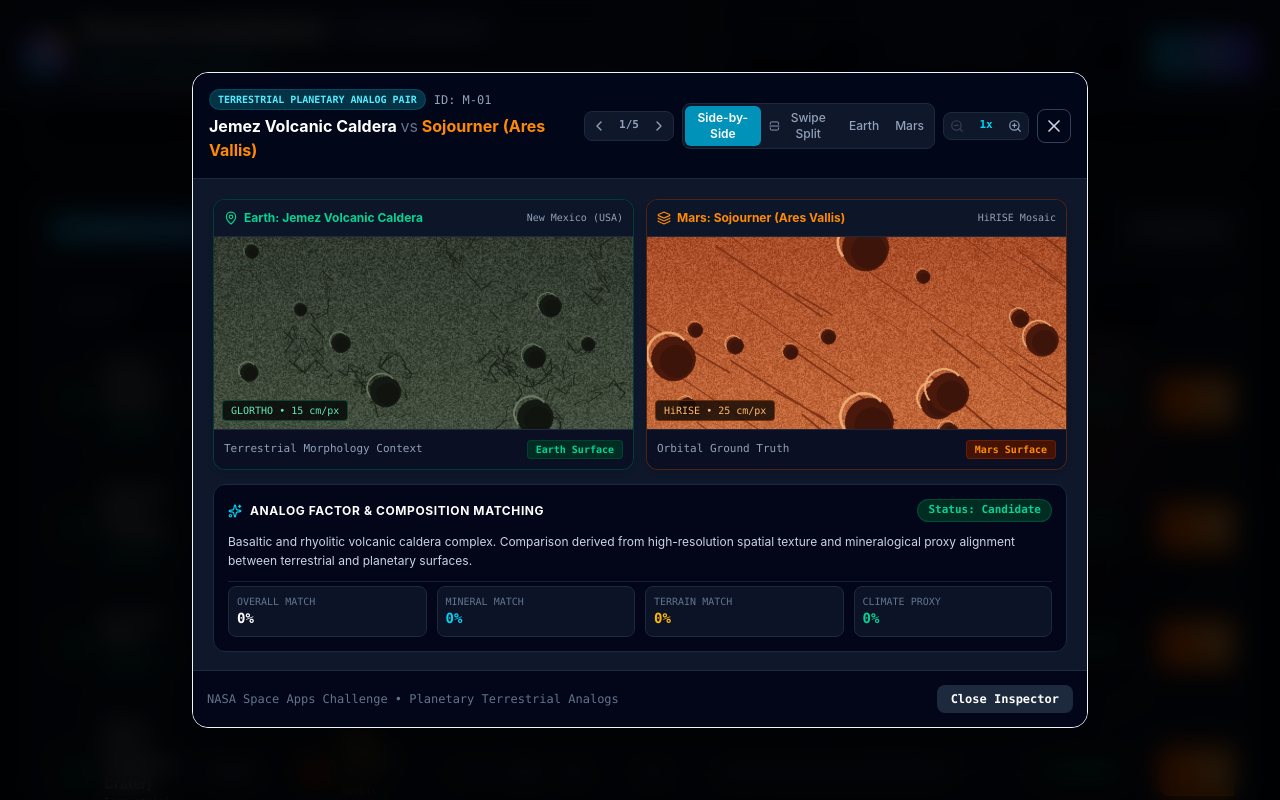
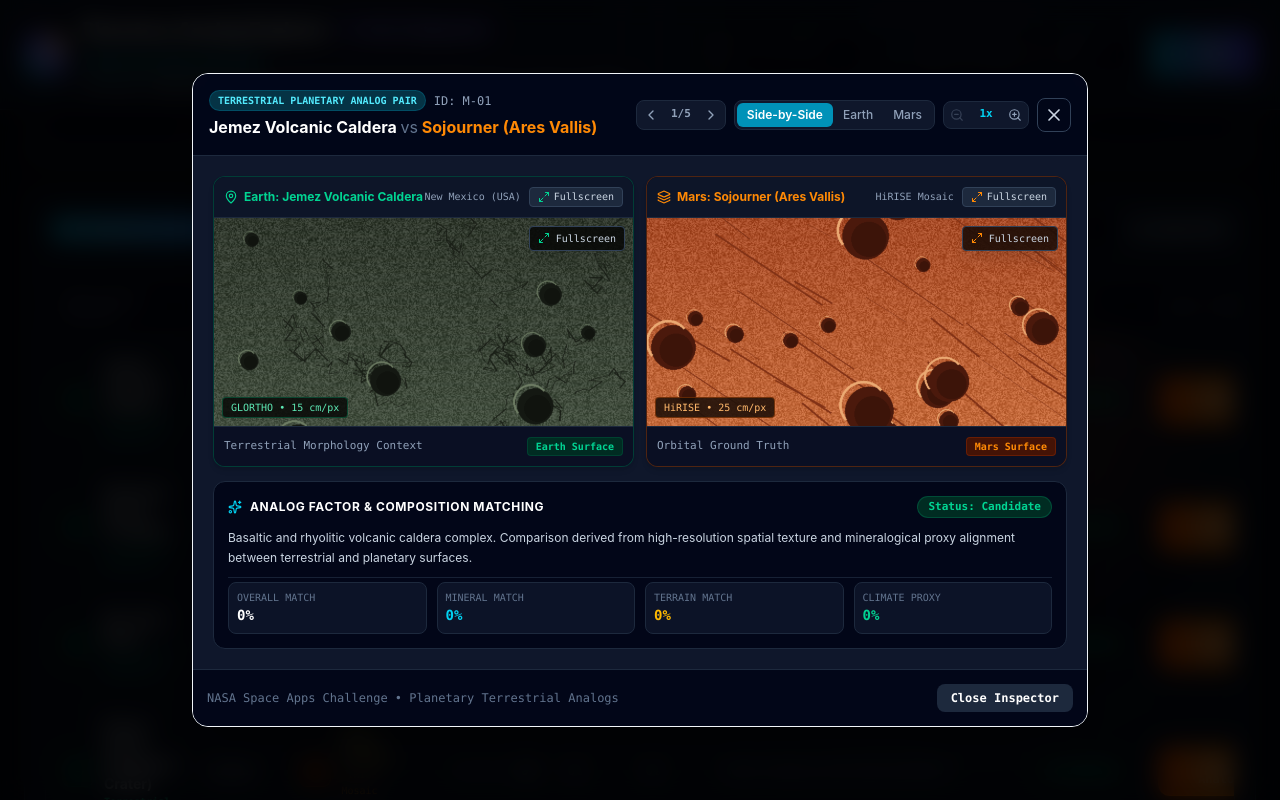
Before and after one commit to Chapinguin/chatgepecitos, a React (Vite) app in the folder frontend/: page / in a window 1280 px wide. Both pictures are taken after a click on the element 671 px from the left and 1152 px from the top of the page. Shown: the part 752-1552 px from the top of the page. Built offline with nearby package versions, Linux system fonts and the light colour scheme.

Commit message:
feat(frontend): remove swipe split and add fullscreen image inspector with zoom

```diff
--- a/frontend/src/components/VariablesTable.tsx
+++ b/frontend/src/components/VariablesTable.tsx
@@ -13,7 +13,7 @@ import {
   ChevronRight,
   ZoomIn,
   ZoomOut,
-  SplitSquareVertical
+  Maximize2
 } from 'lucide-react';
 
 interface VariablesTableProps {
@@ -33,26 +33,40 @@ export const VariablesTable: React.FC<VariablesTableProps> = ({
   const [searchTerm, setSearchTerm] = useState('');
   const [selectedCategory, setSelectedCategory] = useState<string>('all');
   const [selectedSiteModal, setSelectedSiteModal] = useState<PlanetaryAnalogSite | null>(null);
-  const [activeModalView, setActiveModalView] = useState<'both' | 'split' | 'earth' | 'target'>('both');
+  const [activeModalView, setActiveModalView] = useState<'both' | 'earth' | 'target'>('both');
   const [zoomLevel, setZoomLevel] = useState<number>(1);
-  const [splitPos, setSplitPos] = useState<number>(50);
+  const [fullscreenImage, setFullscreenImage] = useState<{
+    url?: string;
+    title: string;
+    subtitle: string;
+    badge: string;
+    body: 'earth' | 'mars' | 'moon';
+    fallbackLabel: string;
+    location: string;
+  } | null>(null);
+  const [fullscreenZoom, setFullscreenZoom] = useState<number>(1);
 
-  // Reset zoom & split slider when switching active site
+  // Reset zoom when switching active site
   useEffect(() => {
     setZoomLevel(1);
-    setSplitPos(50);
+    setFullscreenZoom(1);
   }, [selectedSiteModal]);
 
-  // Close modal on Escape key press
+  // Close fullscreen or modal on Escape key press
   useEffect(() => {
     const handleKeyDown = (e: KeyboardEvent) => {
       if (e.key === 'Escape') {
+        if (fullscreenImage) {
+          setFullscreenImage(null);
+          setFullscreenZoom(1);
+        } else {
           setSelectedSiteModal(null);
+        }
       }
     };
     window.addEventListener('keydown', handleKeyDown);
     return () => window.removeEventListener('keydown', handleKeyDown);
-  }, []);
+  }, [fullscreenImage]);
 
   const categories = ['all', ...Array.from(new Set(variables.map((v) => v.category)))];
 
@@ -460,25 +474,15 @@ export const VariablesTable: React.FC<VariablesTableProps> = ({
                 <div className="flex bg-slate-900 p-0.5 rounded-lg border border-slate-800 text-xs">
                   <button
                     onClick={() => setActiveModalView('both')}
-                    className={`px-2 py-1 rounded-md transition cursor-pointer font-medium ${
+                    className={`px-2.5 py-1 rounded-md transition cursor-pointer font-medium ${
                       activeModalView === 'both' ? 'bg-cyan-600 text-white font-semibold' : 'text-slate-400 hover:text-white'
                     }`}
                   >
                     Side-by-Side
                   </button>
                   <button
-                    onClick={() => setActiveModalView('split')}
-                    className={`px-2 py-1 rounded-md transition cursor-pointer font-medium flex items-center gap-1 ${
-                      activeModalView === 'split' ? 'bg-cyan-600 text-white font-semibold' : 'text-slate-400 hover:text-white'
-                    }`}
-                    title="Interactive swipe slider comparison"
-                  >
-                    <SplitSquareVertical className="w-3.5 h-3.5" />
-                    <span>Swipe Split</span>
-                  </button>
-                  <button
                     onClick={() => setActiveModalView('earth')}
-                    className={`px-2 py-1 rounded-md transition cursor-pointer font-medium ${
+                    className={`px-2.5 py-1 rounded-md transition cursor-pointer font-medium ${
                       activeModalView === 'earth' ? 'bg-emerald-600 text-white font-semibold' : 'text-slate-400 hover:text-white'
                     }`}
                   >
@@ -486,7 +490,7 @@ export const VariablesTable: React.FC<VariablesTableProps> = ({
                   </button>
                   <button
                     onClick={() => setActiveModalView('target')}
-                    className={`px-2 py-1 rounded-md transition cursor-pointer font-medium ${
+                    className={`px-2.5 py-1 rounded-md transition cursor-pointer font-medium ${
                       activeModalView === 'target'
                         ? targetBody === 'Mars'
                           ? 'bg-orange-600 text-white font-semibold'
@@ -531,96 +535,7 @@ export const VariablesTable: React.FC<VariablesTableProps> = ({
 
             {/* Modal Body */}
             <div className="overflow-y-auto p-4 sm:p-5 space-y-3.5">
-              {/* SWIPE SPLIT SLIDER VIEW */}
-              {activeModalView === 'split' && (
-                <div className="space-y-2">
-                  <div className="relative h-56 sm:h-64 bg-slate-950 rounded-xl overflow-hidden border border-slate-700 shadow-xl select-none group">
-                    {/* Background Layer: Target Body (Mars or Moon) */}
-                    <img
-                      src={getSiteImage(selectedSiteModal, 'target')}
-                      alt={selectedSiteModal.targetLocation}
-                      className="absolute inset-0 w-full h-full object-cover"
-                      style={{
-                        transform: `scale(${zoomLevel})`,
-                        transformOrigin: 'center center',
-                      }}
-                      onError={(e) => {
-                        const target = e.currentTarget;
-                        target.onerror = null;
-                        target.src = getSvgFallback(
-                          targetBody === 'Mars' ? 'MARS CROP' : 'MOON CROP',
-                          targetBody === 'Mars' ? 'mars' : 'moon',
-                          selectedSiteModal.targetLocation
-                        );
-                      }}
-                    />
-
-                    {/* Foreground Layer: Earth, clipped by splitPos */}
-                    <div
-                      className="absolute inset-0 overflow-hidden"
-                      style={{ width: `${splitPos}%` }}
-                    >
-                      <img
-                        src={getSiteImage(selectedSiteModal, 'earth')}
-                        alt={selectedSiteModal.earthLocation}
-                        className="absolute inset-0 w-full h-full object-cover max-w-none"
-                        style={{
-                          width: '100%',
-                          height: '100%',
-                          transform: `scale(${zoomLevel})`,
-                          transformOrigin: 'center center',
-                        }}
-                        onError={(e) => {
-                          const target = e.currentTarget;
-                          target.onerror = null;
-                          target.src = getSvgFallback('EARTH CROP', 'earth', selectedSiteModal.earthLocation);
-                        }}
-                      />
-                    </div>
-
-                    {/* Draggable Divider Line & Handle */}
-                    <div
-                      className="absolute top-0 bottom-0 w-1 bg-cyan-400 pointer-events-none shadow-[0_0_12px_rgba(56,189,248,0.9)]"
-                      style={{ left: `calc(${splitPos}% - 2px)` }}
-                    >
-                      <div className="absolute top-1/2 -translate-y-1/2 -left-3.5 w-8 h-8 rounded-full bg-slate-950 border-2 border-cyan-400 flex items-center justify-center text-cyan-300 shadow-xl">
-                        <ArrowRightLeft className="w-3.5 h-3.5" />
-                      </div>
-                    </div>
-
-                    {/* Transparent Range Input for Scrubbing */}
-                    <input
-                      type="range"
-                      min="0"
-                      max="100"
-                      value={splitPos}
-                      onChange={(e) => setSplitPos(Number(e.target.value))}
-                      className="absolute inset-0 opacity-0 cursor-ew-resize w-full h-full z-10"
-                    />
-
-                    {/* Overlay Badges */}
-                    <div className="absolute top-3 left-3 text-[10px] font-mono px-2.5 py-1 rounded-md bg-black/80 text-emerald-300 border border-emerald-500/40 backdrop-blur pointer-events-none">
-                      Earth: {selectedSiteModal.earthLocation}
-                    </div>
-                    <div
-                      className={`absolute top-3 right-3 text-[10px] font-mono px-2.5 py-1 rounded-md bg-black/80 border backdrop-blur pointer-events-none ${
-                        targetBody === 'Mars'
-                          ? 'text-orange-300 border-orange-500/40'
-                          : 'text-cyan-300 border-cyan-500/40'
-                      }`}
-                    >
-                      {targetBody}: {selectedSiteModal.targetLocation}
-                    </div>
-
-                    <div className="absolute bottom-2 left-1/2 -translate-x-1/2 text-[10px] font-mono px-2.5 py-0.5 rounded-full bg-black/75 text-slate-300 border border-slate-700 pointer-events-none backdrop-blur">
-                      Drag left/right to compare analog surface textures
-                    </div>
-                  </div>
-                </div>
-              )}
-
               {/* DUAL / SINGLE SATELLITE IMAGE CARDS */}
-              {activeModalView !== 'split' && (
               <div
                 className={`grid gap-3 ${
                   activeModalView === 'both' ? 'grid-cols-1 md:grid-cols-2' : 'grid-cols-1'
@@ -634,11 +549,33 @@ export const VariablesTable: React.FC<VariablesTableProps> = ({
                         <MapPin className="w-3.5 h-3.5" />
                         <span>Earth: {selectedSiteModal.earthLocation}</span>
                       </div>
+                      <div className="flex items-center gap-2">
                         <span className="text-[10px] font-mono text-slate-400">{selectedSiteModal.earthCountry}</span>
+                        <button
+                          onClick={(e) => {
+                            e.stopPropagation();
+                            setFullscreenZoom(1);
+                            setFullscreenImage({
+                              url: getSiteImage(selectedSiteModal, 'earth'),
+                              title: `Earth: ${selectedSiteModal.earthLocation}`,
+                              subtitle: `${selectedSiteModal.earthCountry} • GLORTHO Terrestrial Sensor`,
+                              badge: 'Earth Surface',
+                              body: 'earth',
+                              fallbackLabel: 'EARTH CROP',
+                              location: selectedSiteModal.earthLocation,
+                            });
+                          }}
+                          className="px-2 py-0.5 rounded bg-slate-800 hover:bg-emerald-950 text-slate-300 hover:text-emerald-300 border border-slate-700 hover:border-emerald-600/50 transition flex items-center gap-1 text-[10px] font-mono cursor-pointer"
+                          title="Open Fullscreen View"
+                        >
+                          <Maximize2 className="w-3 h-3 text-emerald-400" />
+                          <span className="hidden sm:inline">Fullscreen</span>
+                        </button>
+                      </div>
                     </div>
 
                     <div
-                        className="relative h-44 sm:h-48 bg-slate-950 flex items-center justify-center overflow-hidden group cursor-zoom-in"
+                      className="relative h-44 sm:h-52 bg-slate-950 flex items-center justify-center overflow-hidden group cursor-zoom-in"
                       onClick={() => setZoomLevel((z) => (z === 1 ? 2 : 1))}
                       title="Click to toggle 2x optical zoom"
                     >
@@ -659,9 +596,26 @@ export const VariablesTable: React.FC<VariablesTableProps> = ({
                       <div className="absolute bottom-2 left-2 text-[10px] font-mono bg-black/75 text-emerald-300 px-2 py-0.5 rounded border border-emerald-500/30 backdrop-blur-md pointer-events-none">
                         GLORTHO • 15 cm/px
                       </div>
-                        <div className="absolute top-2 right-2 text-[10px] font-mono bg-black/60 text-slate-300 px-1.5 py-0.5 rounded opacity-0 group-hover:opacity-100 transition pointer-events-none">
-                          {zoomLevel > 1 ? 'Click to reset' : 'Click to zoom'}
-                        </div>
+                      <button
+                        onClick={(e) => {
+                          e.stopPropagation();
+                          setFullscreenZoom(1);
+                          setFullscreenImage({
+                            url: getSiteImage(selectedSiteModal, 'earth'),
+                            title: `Earth: ${selectedSiteModal.earthLocation}`,
+                            subtitle: `${selectedSiteModal.earthCountry} • GLORTHO Terrestrial Sensor`,
+                            badge: 'Earth Surface',
+                            body: 'earth',
+                            fallbackLabel: 'EARTH CROP',
+                            location: selectedSiteModal.earthLocation,
+                          });
+                        }}
+                        className="absolute top-2 right-2 px-2 py-1 rounded bg-black/75 hover:bg-emerald-950/90 text-slate-300 hover:text-emerald-200 border border-slate-700 hover:border-emerald-500/60 shadow-lg backdrop-blur-md transition flex items-center gap-1.5 text-[10px] font-mono cursor-pointer"
+                        title="View Fullscreen"
+                      >
+                        <Maximize2 className="w-3 h-3 text-emerald-400" />
+                        <span>Fullscreen</span>
+                      </button>
                     </div>
 
                     {/* Earth Card Footer */}
@@ -692,13 +646,39 @@ export const VariablesTable: React.FC<VariablesTableProps> = ({
                           {targetBody}: {selectedSiteModal.targetLocation}
                         </span>
                       </div>
+                      <div className="flex items-center gap-2">
                         <span className="text-[10px] font-mono text-slate-400">
                           {targetBody === 'Mars' ? 'HiRISE Mosaic' : 'LRO NAC 150cm'}
                         </span>
+                        <button
+                          onClick={(e) => {
+                            e.stopPropagation();
+                            setFullscreenZoom(1);
+                            setFullscreenImage({
+                              url: getSiteImage(selectedSiteModal, 'target'),
+                              title: `${targetBody}: ${selectedSiteModal.targetLocation}`,
+                              subtitle: `${targetBody === 'Mars' ? 'HiRISE 25 cm/px' : 'LRO NAC 150 cm/px'} • Orbital Ground Truth`,
+                              badge: `${targetBody} Surface`,
+                              body: targetBody === 'Mars' ? 'mars' : 'moon',
+                              fallbackLabel: targetBody === 'Mars' ? 'MARS CROP' : 'MOON CROP',
+                              location: selectedSiteModal.targetLocation,
+                            });
+                          }}
+                          className={`px-2 py-0.5 rounded bg-slate-800 transition flex items-center gap-1 text-[10px] font-mono cursor-pointer border border-slate-700 ${
+                            targetBody === 'Mars'
+                              ? 'hover:bg-orange-950 text-slate-300 hover:text-orange-300 hover:border-orange-600/50'
+                              : 'hover:bg-cyan-950 text-slate-300 hover:text-cyan-300 hover:border-cyan-600/50'
+                          }`}
+                          title="Open Fullscreen View"
+                        >
+                          <Maximize2 className={`w-3 h-3 ${targetBody === 'Mars' ? 'text-orange-400' : 'text-cyan-400'}`} />
+                          <span className="hidden sm:inline">Fullscreen</span>
+                        </button>
+                      </div>
                     </div>
 
                     <div
-                        className="relative h-44 sm:h-48 bg-slate-950 flex items-center justify-center overflow-hidden group cursor-zoom-in"
+                      className="relative h-44 sm:h-52 bg-slate-950 flex items-center justify-center overflow-hidden group cursor-zoom-in"
                       onClick={() => setZoomLevel((z) => (z === 1 ? 2 : 1))}
                       title="Click to toggle 2x optical zoom"
                     >
@@ -729,9 +709,30 @@ export const VariablesTable: React.FC<VariablesTableProps> = ({
                       >
                         {targetBody === 'Mars' ? 'HiRISE • 25 cm/px' : 'LRO NAC • 150 cm/px'}
                       </div>
-                        <div className="absolute top-2 right-2 text-[10px] font-mono bg-black/60 text-slate-300 px-1.5 py-0.5 rounded opacity-0 group-hover:opacity-100 transition pointer-events-none">
-                          {zoomLevel > 1 ? 'Click to reset' : 'Click to zoom'}
-                        </div>
+                      <button
+                        onClick={(e) => {
+                          e.stopPropagation();
+                          setFullscreenZoom(1);
+                          setFullscreenImage({
+                            url: getSiteImage(selectedSiteModal, 'target'),
+                            title: `${targetBody}: ${selectedSiteModal.targetLocation}`,
+                            subtitle: `${targetBody === 'Mars' ? 'HiRISE 25 cm/px' : 'LRO NAC 150 cm/px'} • Orbital Ground Truth`,
+                            badge: `${targetBody} Surface`,
+                            body: targetBody === 'Mars' ? 'mars' : 'moon',
+                            fallbackLabel: targetBody === 'Mars' ? 'MARS CROP' : 'MOON CROP',
+                            location: selectedSiteModal.targetLocation,
+                          });
+                        }}
+                        className={`absolute top-2 right-2 px-2 py-1 rounded bg-black/75 shadow-lg backdrop-blur-md transition flex items-center gap-1.5 text-[10px] font-mono cursor-pointer border ${
+                          targetBody === 'Mars'
+                            ? 'hover:bg-orange-950/90 text-slate-300 hover:text-orange-200 border-slate-700 hover:border-orange-500/60'
+                            : 'hover:bg-cyan-950/90 text-slate-300 hover:text-cyan-200 border-slate-700 hover:border-cyan-500/60'
+                        }`}
+                        title="View Fullscreen"
+                      >
+                        <Maximize2 className={`w-3 h-3 ${targetBody === 'Mars' ? 'text-orange-400' : 'text-cyan-400'}`} />
+                        <span>Fullscreen</span>
+                      </button>
                     </div>
 
                     {/* Target Card Footer */}
@@ -750,7 +751,6 @@ export const VariablesTable: React.FC<VariablesTableProps> = ({
                   </div>
                 )}
               </div>
-              )}
 
               {/* Scientific Analog Characterization & Metrics Bar */}
               <div className="bg-slate-950 p-3.5 rounded-xl border border-slate-800 space-y-2.5">
@@ -805,6 +805,131 @@ export const VariablesTable: React.FC<VariablesTableProps> = ({
           </div>
         </div>
       )}
+
+      {/* High-Resolution Fullscreen Lightbox Overlay */}
+      {fullscreenImage && (
+        <div
+          className="fixed inset-0 z-[120] bg-black/95 backdrop-blur-xl flex flex-col p-4 sm:p-6 animate-fadeIn select-none"
+          onClick={() => {
+            setFullscreenImage(null);
+            setFullscreenZoom(1);
+          }}
+        >
+          {/* Top Bar */}
+          <div
+            className="flex items-center justify-between gap-4 pb-3 sm:pb-4 border-b border-slate-800 shrink-0"
+            onClick={(e) => e.stopPropagation()}
+          >
+            <div className="flex items-center gap-3">
+              <div
+                className={`p-2 rounded-lg border ${
+                  fullscreenImage.body === 'earth'
+                    ? 'bg-emerald-950/60 text-emerald-400 border-emerald-800/60'
+                    : fullscreenImage.body === 'mars'
+                    ? 'bg-orange-950/60 text-orange-400 border-orange-800/60'
+                    : 'bg-cyan-950/60 text-cyan-400 border-cyan-800/60'
+                }`}
+              >
+                {fullscreenImage.body === 'earth' ? (
+                  <MapPin className="w-5 h-5" />
+                ) : (
+                  <Layers className="w-5 h-5" />
+                )}
+              </div>
+              <div>
+                <div className="flex items-center gap-2">
+                  <h3 className="text-base sm:text-lg font-bold text-white tracking-wide">
+                    {fullscreenImage.title}
+                  </h3>
+                  <span
+                    className={`text-[10px] font-mono px-2 py-0.5 rounded border font-semibold ${
+                      fullscreenImage.body === 'earth'
+                        ? 'bg-emerald-950 text-emerald-300 border-emerald-700/60'
+                        : fullscreenImage.body === 'mars'
+                        ? 'bg-orange-950 text-orange-300 border-orange-700/60'
+                        : 'bg-cyan-950 text-cyan-300 border-cyan-700/60'
+                    }`}
+                  >
+                    {fullscreenImage.badge}
+                  </span>
+                </div>
+                <p className="text-xs text-slate-400 font-mono mt-0.5">
+                  {fullscreenImage.subtitle}
+                </p>
+              </div>
+            </div>
+
+            {/* Right Controls: Zoom & Close */}
+            <div className="flex items-center gap-2">
+              <div className="flex items-center gap-1 bg-slate-900 px-2 py-1 rounded-lg border border-slate-800 font-mono text-xs">
+                <button
+                  onClick={() => setFullscreenZoom((z) => Math.max(1, Number((z - 0.5).toFixed(1))))}
+                  disabled={fullscreenZoom <= 1}
+                  className="p-1 rounded text-slate-400 hover:text-white disabled:opacity-30 disabled:cursor-not-allowed transition cursor-pointer"
+                  title="Zoom Out (-)"
+                >
+                  <ZoomOut className="w-4 h-4" />
+                </button>
+                <span className="text-xs font-bold text-cyan-400 px-2 min-w-[36px] text-center">
+                  {fullscreenZoom}x
+                </span>
+                <button
+                  onClick={() => setFullscreenZoom((z) => Math.min(3.5, Number((z + 0.5).toFixed(1))))}
+                  disabled={fullscreenZoom >= 3.5}
+                  className="p-1 rounded text-slate-400 hover:text-white disabled:opacity-30 disabled:cursor-not-allowed transition cursor-pointer"
+                  title="Zoom In (+)"
+                >
+                  <ZoomIn className="w-4 h-4" />
+                </button>
+              </div>
+
+              <button
+                onClick={() => {
+                  setFullscreenImage(null);
+                  setFullscreenZoom(1);
+                }}
+                className="px-3.5 py-1.5 rounded-lg text-xs font-semibold bg-rose-950/60 hover:bg-rose-900/80 text-rose-200 border border-rose-800/60 transition flex items-center gap-1.5 cursor-pointer shadow-lg"
+                title="Close Fullscreen (Esc)"
+              >
+                <X className="w-4 h-4" />
+                <span className="hidden sm:inline">Close Fullscreen</span>
+              </button>
+            </div>
+          </div>
+
+          {/* Fullscreen Image Content Area */}
+          <div
+            className="flex-1 overflow-auto flex items-center justify-center p-2 sm:p-4 relative"
+            onClick={(e) => e.stopPropagation()}
+          >
+            <img
+              src={fullscreenImage.url || getSvgFallback(fullscreenImage.fallbackLabel, fullscreenImage.body, fullscreenImage.location)}
+              alt={fullscreenImage.title}
+              className="max-h-[82vh] max-w-full object-contain rounded-xl shadow-2xl border border-slate-800 transition-transform duration-200 cursor-zoom-in"
+              style={{
+                transform: `scale(${fullscreenZoom})`,
+                transformOrigin: 'center center',
+              }}
+              onClick={() =>
+                setFullscreenZoom((z) => (z === 1 ? 2 : z === 2 ? 3 : 1))
+              }
+              onError={(e) => {
+                const target = e.currentTarget;
+                target.onerror = null;
+                target.src = getSvgFallback(
+                  fullscreenImage.fallbackLabel,
+                  fullscreenImage.body,
+                  fullscreenImage.location
+                );
+              }}
+            />
+
+            <div className="absolute bottom-4 left-6 text-[11px] font-mono bg-black/85 text-slate-300 px-3 py-1.5 rounded-lg border border-slate-800 backdrop-blur-md pointer-events-none hidden sm:block">
+              Click image to cycle zoom levels (1x → 2x → 3x) • Drag or scroll to inspect
+            </div>
+          </div>
+        </div>
+      )}
     </div>
   );
 };
```
Also changed, not shown: 1 other file (tests, documents, lock files or other folders). Lines whose indentation alone changed are shown as unchanged.
